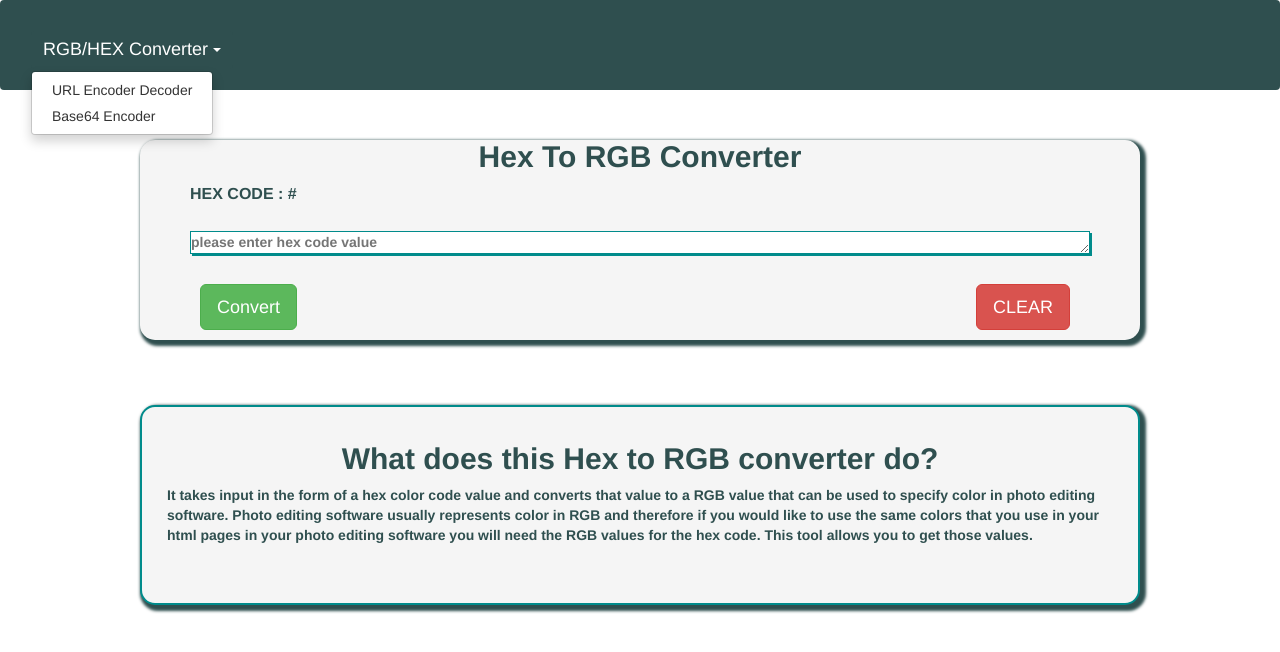
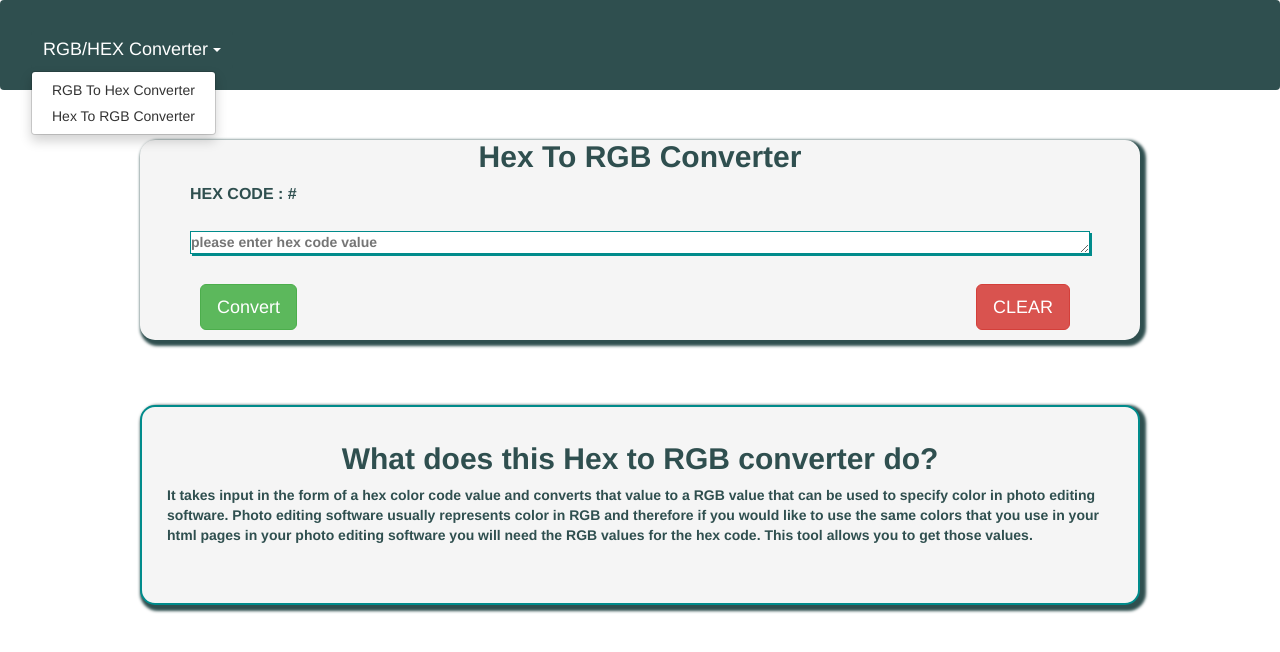
Before and after one commit to pkanwar/rgb-hex-converter, a plain HTML site: page hexToRgb.html in a window 1280 px wide. Both pictures are taken after a click on the button "RGB/HEX Converter". Drawn offline with nearby package versions, Linux system fonts and the light colour scheme.

Commit message:
changes for the story

```diff
--- a/hexToRgb.html
+++ b/hexToRgb.html
@@ -21,8 +21,8 @@
                 <button class="btn btn-primary dropdown-toggle" id="menu1" type="button" data-toggle="dropdown">RGB/HEX Converter
                     <span class="caret"></span></button>
                     <ul class="dropdown-menu" role="menu" aria-labelledby="menu1">
-                        <li role="presentation"><a role="menuitem" tabindex="-1" href="index.html">URL Encoder Decoder</a></li>
-                        <li role="presentation"><a role="menuitem" tabindex="-1" href="hexToRgb.html">Base64 Encoder</a></li>
+                        <li role="presentation"><a role="menuitem" tabindex="-1" href="index.html">RGB To Hex Converter</a></li>
+                        <li role="presentation"><a role="menuitem" tabindex="-1" href="hexToRgb.html">Hex To RGB Converter</a></li>
                     </ul>
                 </div>
 
```
Also changed, not shown: index.html (+2 -2 lines).
